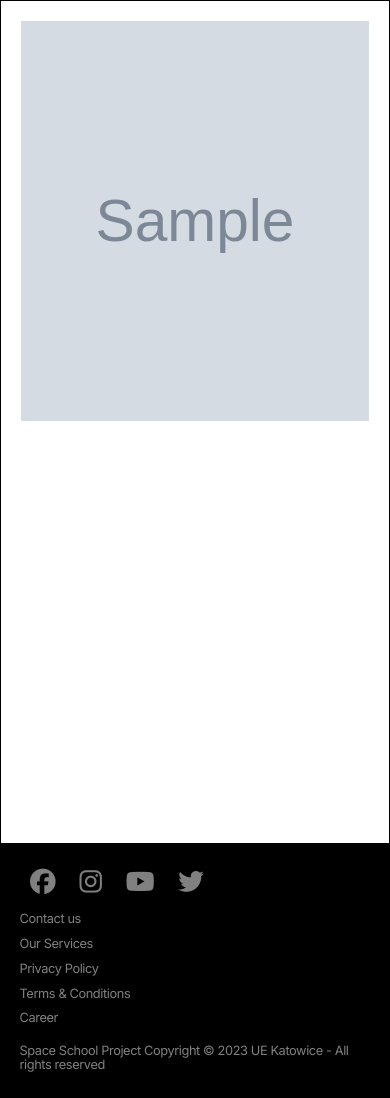
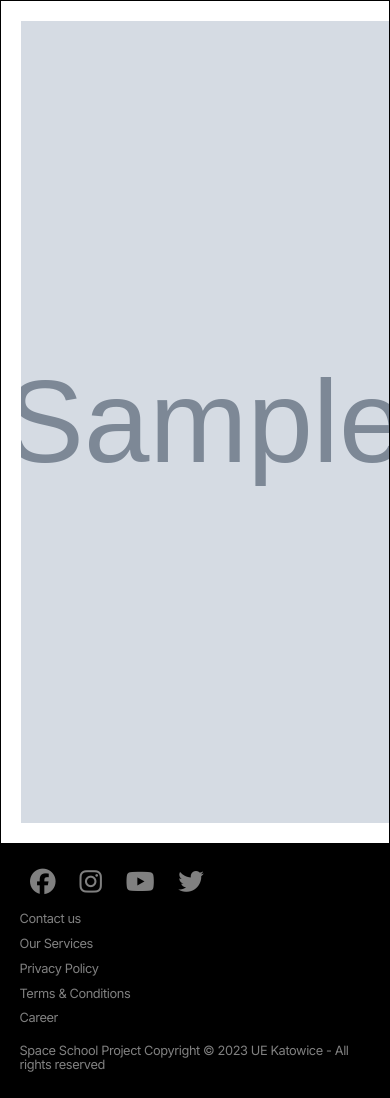
Before and after one commit to PawWin/NASA-Project, a Flask app: page /gallery in a window 390 px wide. Shown: the part 90-1188 px from the top of the page. Run offline with Flask 3, Linux system fonts and the light colour scheme; a user stored in the database is signed in; tables that the repository leaves empty hold one stand-in row (values such as "Sample post"); grey boxes marked "Sample" are stand-in pictures; some libraries are stand-ins or nearby versions.

Commit message:
final touches were made v2

```diff
--- a/app.py
+++ b/app.py
@@ -318,7 +318,7 @@ def login():
 
     return render_template('login.html',
                            login_form=forms.LoginForm(),
-                           register_form=forms.RegistrationForm())
+                           register_form=forms.RegistrationForm(),user=current_user)
 
 
 @app.route('/world-map')
--- a/forms.py
+++ b/forms.py
@@ -13,8 +13,8 @@ class RegistrationForm(FlaskForm):
 class LoginForm(FlaskForm):
     email = StringField('Email', validators = [DataRequired(), Email()])
     password = PasswordField('Password', validators = [DataRequired()])
-    remember = BooleanField('Remember Me')
-    submit = SubmitField('Login',render_kw={"class": "btn-favorite"})
+    remember = BooleanField('Remember Me',render_kw={"class": "btn-checkbox"})
+    submit = SubmitField('Login',render_kw={"class": "btn-login"})
 
 
 class PickConstellationForm(FlaskForm):
--- a/static/gallery.css
+++ b/static/gallery.css
@@ -30,3 +30,70 @@
     margin: 10px;
 
 }
+.gallery-images-img a{
+    width: 100%;
+    height: 100%;
+}
+
+@media screen and (max-width: 720px){
+    .gallery-container{
+        display: flex;
+        flex-direction: column;
+        width: 100%;
+        height: 100%;
+    }
+    .gallery-images{
+        width: 100%;
+        height: 100%;
+        line-height: 30px;
+        display: flex;
+        flex-direction: column;
+        flex-wrap: nowrap;
+        overflow: auto;
+    }
+    .gallery-images-img{
+        width: 100%;
+        height: 100%;
+    }
+    .gallery-images-img a{
+        width: 100%;
+        height: 100%;
+    }
+    .gallery-images-img img{
+        width: 100%;
+        height: 100%;
+    }
+}
+@media screen and (max-width: 480px){
+    .gallery-container{
+        display: flex;
+        flex-direction: column;
+        width: 100%;
+        height: 100%;
+    }
+    .gallery-images{
+        margin: 0 auto;
+        width: 100%;
+        height: 100%;
+        line-height: 30px;
+        display: flex;
+        flex-direction: column;
+        flex-wrap: nowrap;
+        padding: 10px;
+        justify-content: center;
+        overflow: auto;
+    }
+    .gallery-images-img{
+        max-width: 100%;
+        max-height: 100%;
+        margin: 10px;
+    }
+    .gallery-images-img a{
+        width: 100%;
+        height: 100%;
+    }
+    .gallery-images-img img{
+        width: 100%;
+        height: 100%;
+    }
+}
--- a/templates/gallery.html
+++ b/templates/gallery.html
@@ -9,7 +9,7 @@
     <div class="gallery-images">
       {%for img in images %}
         <div class="gallery-images-img">
-          <a href="{{ img }}" target="_blank"><img src="{{ img }}" alt="kurwa"></a>
+          <a href="{{ img }}" target="_blank"><img src="{{ img }}" alt="Something went wrong, but it is not us. If you want to resolve it, call us: 202-384-4861"></a>
         </div>
       {% endfor %}
     </div>
```
Also changed, not shown: templates/views/login-authenticated.html (+8 -7 lines), templates/views/login-unauthenticated.html (+7 -1 lines).
